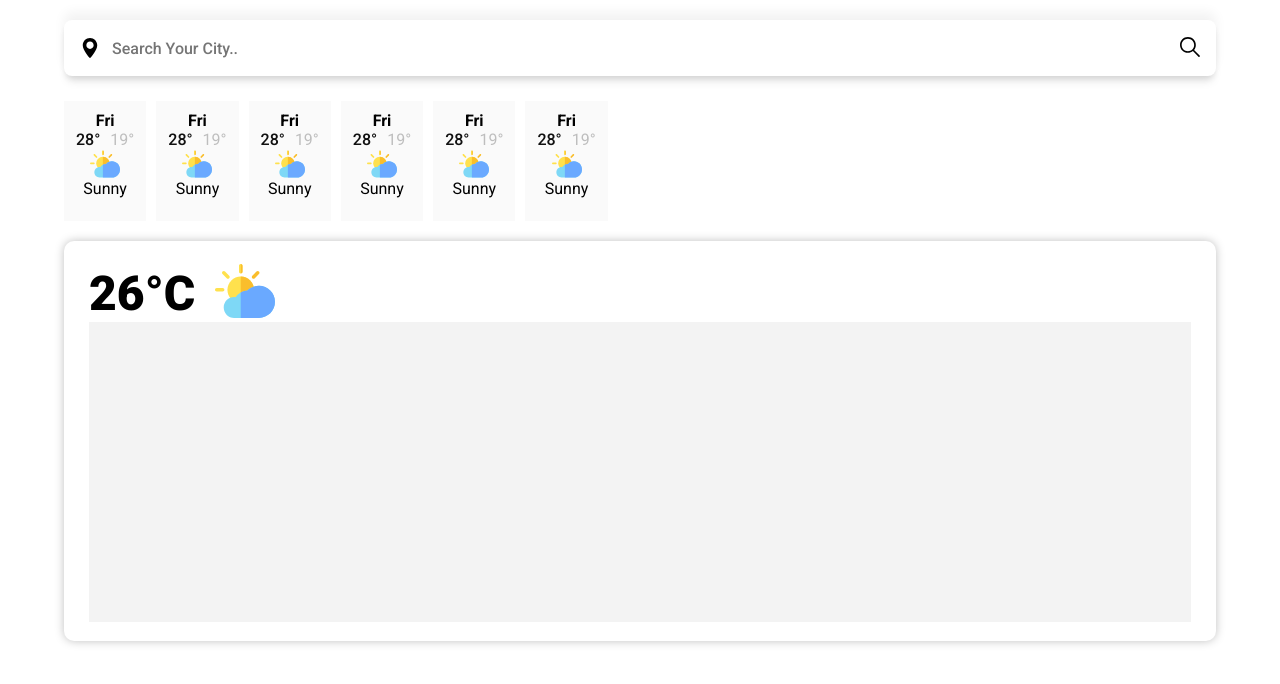
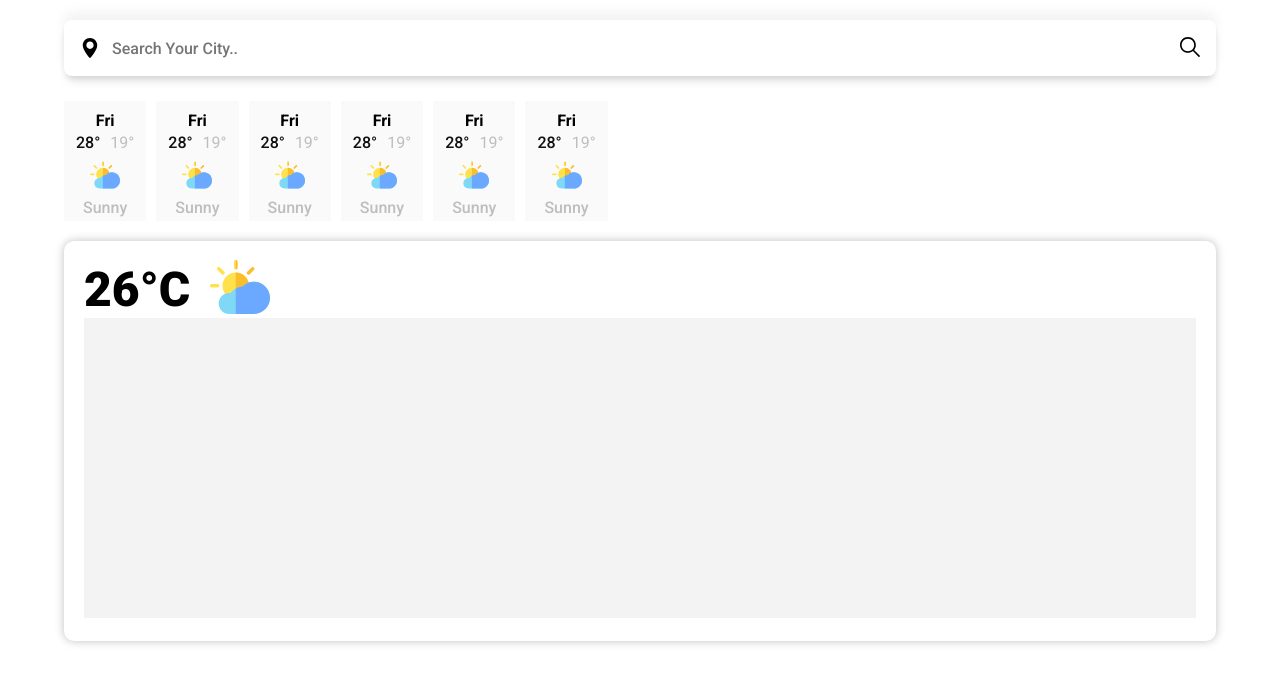
Before and after one commit to Krishnajha25/react-weather-app, a React (Create React App) app: page / in a window 1280 px wide. Shown: the top 684 px of the page. Built offline with nearby package versions, Linux system fonts and the light colour scheme.

Commit message:
New changes

```diff
--- a/src/components/Card/Card.css
+++ b/src/components/Card/Card.css
@@ -6,7 +6,7 @@
     margin-top: 20px;
     display: flex;
     flex-direction: column;
-    justify-content: center;
-    align-items: center;
-    padding: 0 25px;
+    /* justify-content: center; */
+    align-items: baseline;
+    padding: 15px 20px;
 }
--- a/src/components/Header/Header.js
+++ b/src/components/Header/Header.js
@@ -1,5 +1,4 @@
 import React from 'react'
-import Icon from '@material-ui/core/Icon'
 import './Header.css'
 
 function Header() {
--- a/src/components/TempCard/TempCard.css
+++ b/src/components/TempCard/TempCard.css
@@ -27,14 +27,21 @@
 
 .icons-img{
     width: 30px;
+    margin: 0.5rem;
 }
 
 .day{
     font-weight: bold;
+    margin-bottom: .2rem;
 }
 
 .temp{
     color: #bebebe;
+}
+
+.weather{
+    color: #bebebe;
+    font-weight: 500;
 }
 
 .firstTemp{
```
